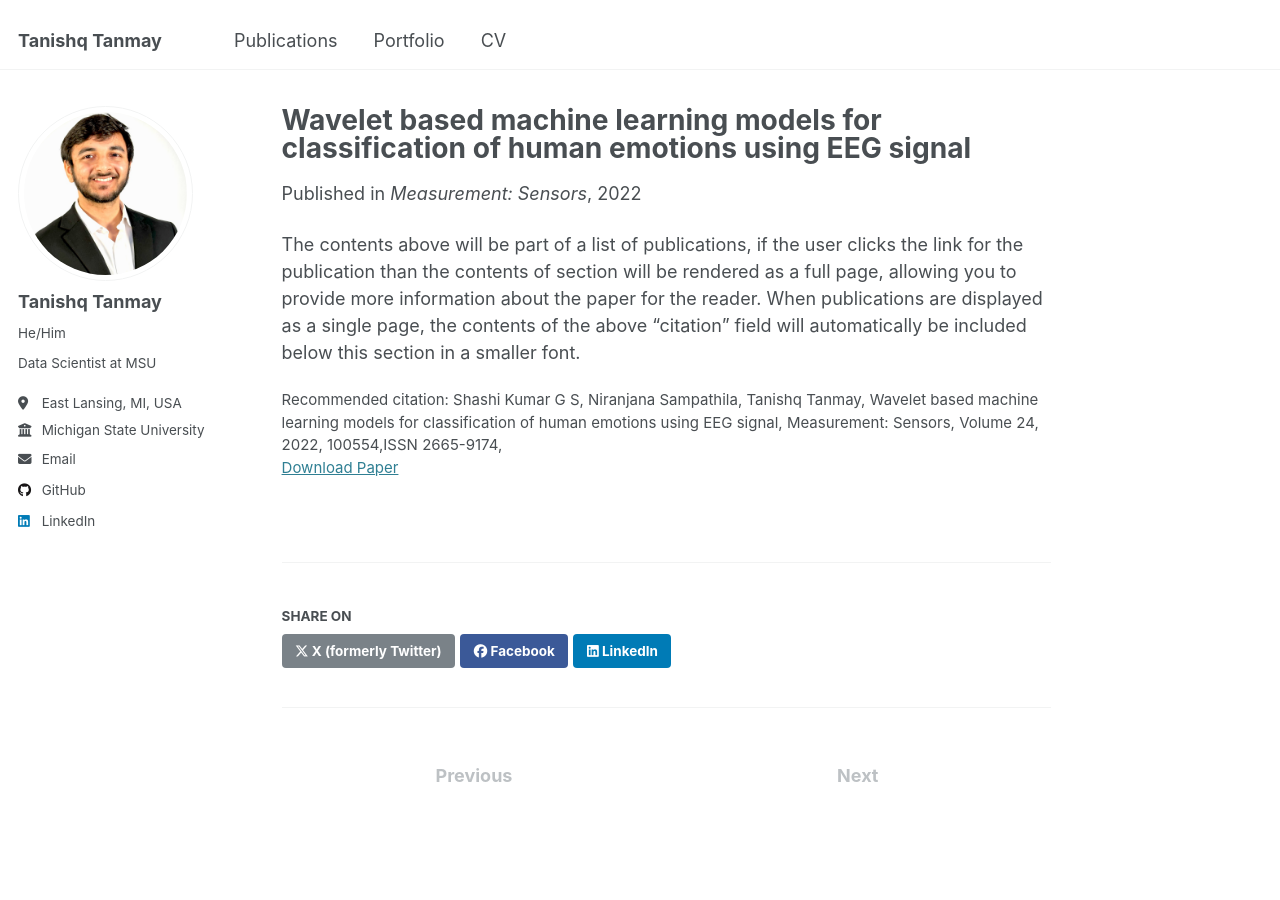
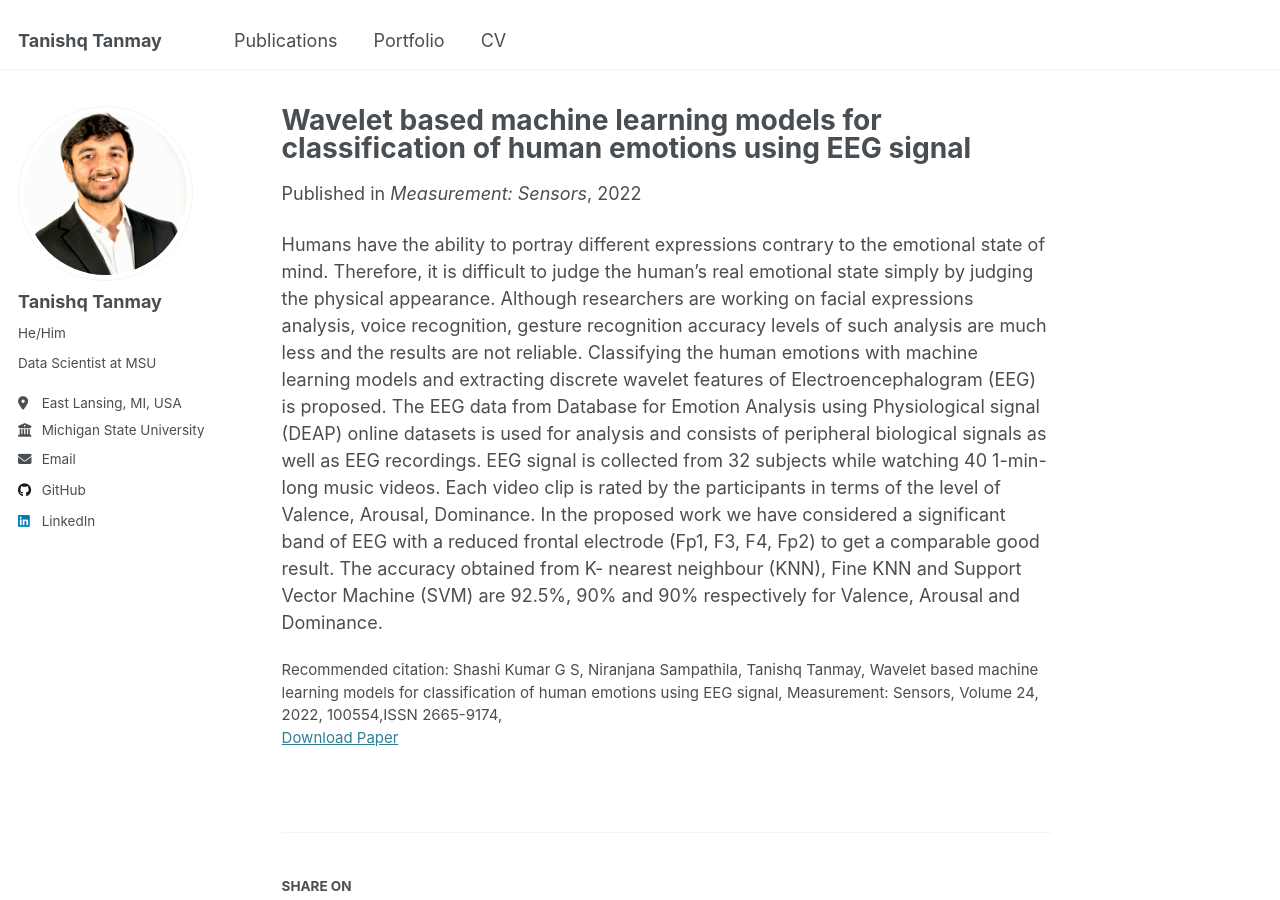
Before and after one commit to tanishq51099/tanishq51099.github.io, a Jekyll site: the page built from _publications/2010-10-01-paper-title-number-2.md, in a window 1280 px wide and 900 px high. Built offline with Jekyll 4.4.1, drawn with Linux system fonts in a browser that asks for light colours.

Commit message:
Update 2010-10-01-paper-title-number-2.md

```diff
--- a/_publications/2010-10-01-paper-title-number-2.md
+++ b/_publications/2010-10-01-paper-title-number-2.md
@@ -11,4 +11,4 @@ paperurl: "https://www.sciencedirect.com/science/article/pii/S266591742200188X"
 citation: 'Shashi Kumar G S, Niranjana Sampathila, Tanishq Tanmay, Wavelet based machine learning models for classification of human emotions using EEG signal, Measurement: Sensors, Volume 24, 2022, 100554,ISSN 2665-9174,'
 ---
 
-The contents above will be part of a list of publications, if the user clicks the link for the publication than the contents of section will be rendered as a full page, allowing you to provide more information about the paper for the reader. When publications are displayed as a single page, the contents of the above "citation" field will automatically be included below this section in a smaller font.
+Humans have the ability to portray different expressions contrary to the emotional state of mind. Therefore, it is difficult to judge the human's real emotional state simply by judging the physical appearance. Although researchers are working on facial expressions analysis, voice recognition, gesture recognition accuracy levels of such analysis are much less and the results are not reliable. Classifying the human emotions with machine learning models and extracting discrete wavelet features of Electroencephalogram (EEG) is proposed. The EEG data from Database for Emotion Analysis using Physiological signal (DEAP) online datasets is used for analysis and consists of peripheral biological signals as well as EEG recordings. EEG signal is collected from 32 subjects while watching 40 1-min-long music videos. Each video clip is rated by the participants in terms of the level of Valence, Arousal, Dominance. In the proposed work we have considered a significant band of EEG with a reduced frontal electrode (Fp1, F3, F4, Fp2) to get a comparable good result. The accuracy obtained from K- nearest neighbour (KNN), Fine KNN and Support Vector Machine (SVM) are 92.5%, 90% and 90% respectively for Valence, Arousal and Dominance.
```
